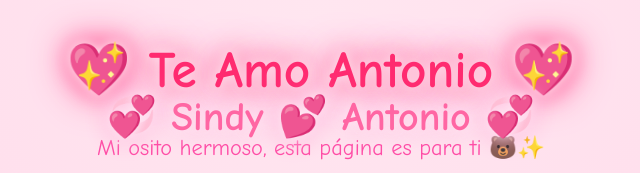
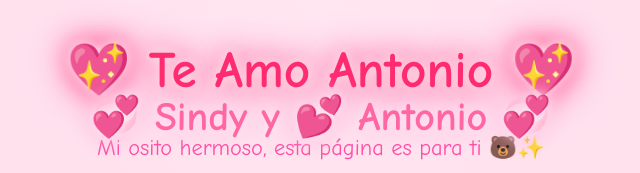
Before and after one commit to alissgonzalez991-tech/Anto, a plain HTML site: page index.html in a window 1280 px wide. Shown: the top 173 px of the page, without its empty margins (319-959 px from the left). Drawn offline with Linux system fonts and the light colour scheme.

Commit message:
Change title and names from 'Sindy' to 'Sindy y'

```diff
--- a/index.html
+++ b/index.html
@@ -3,7 +3,7 @@
 <head>
 <meta charset="UTF-8">
 <meta name="viewport" content="width=device-width, initial-scale=1.0">
-<title>💖 Sindy 💕 Antonio 💖</title>
+<title>💖 Sindy y 💕 Antonio 💖</title>
 <style>
 body {
   margin: 0;
@@ -172,7 +172,7 @@ h2 {
 </head>
 <body>
 
-<div class="names">💞 Sindy 💕 Antonio 💞</div>
+<div class="names">💞 Sindy y 💕 Antonio 💞</div>
 
 <h1>💖 Te Amo Antonio 💖</h1>
 <h2>Mi osito hermoso, esta página es para ti 🐻✨</h2>
```
